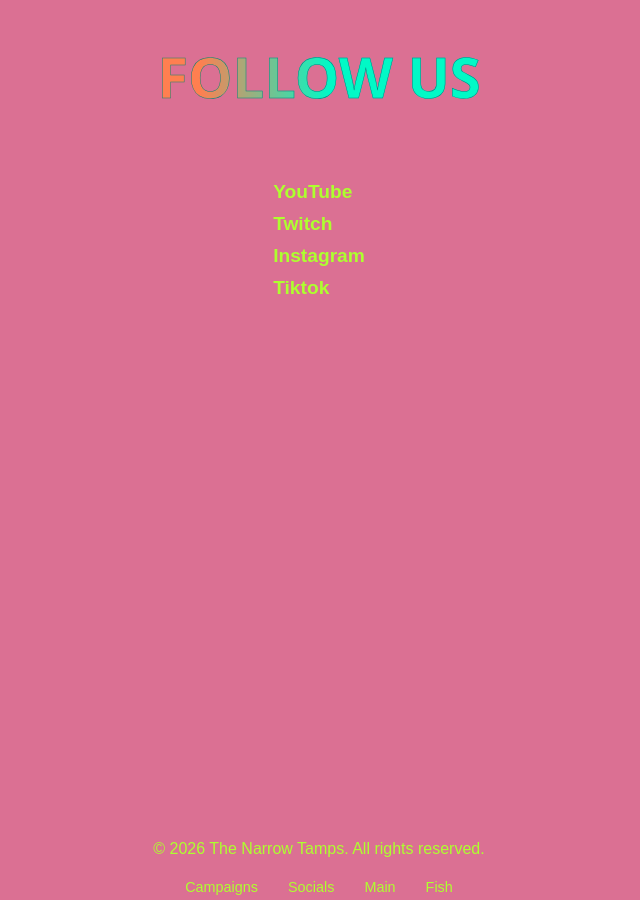
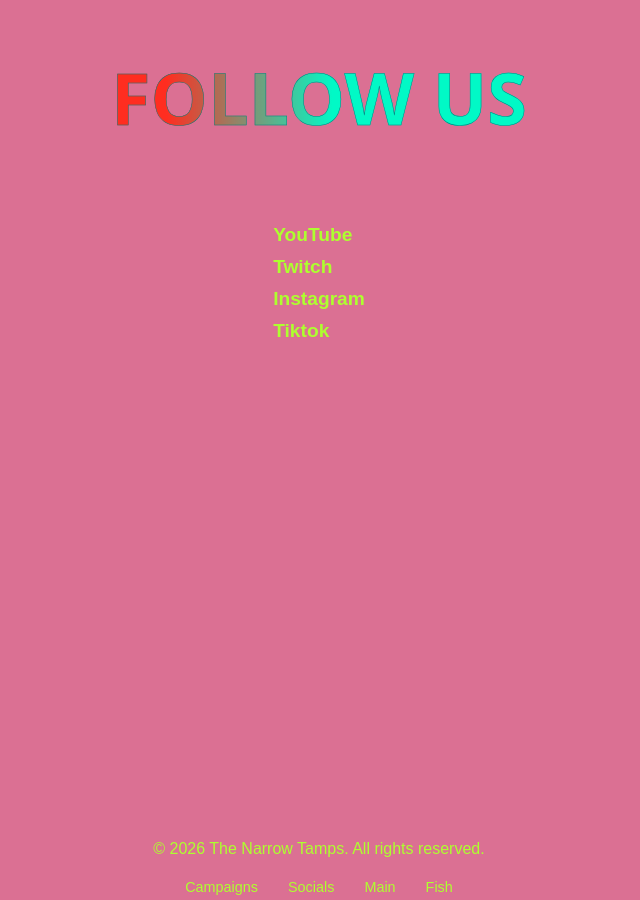
Before and after one commit to narrowtamps/narrowtamps.github.io, a Jekyll site: the page pages/socials.html, which Jekyll copies as it is, in a window 1280 px wide. Shown: the whole page, without its empty margins (321-961 px from the left). Built offline with Jekyll 4.4.1, drawn with Linux system fonts in a browser that asks for light colours; some web fonts are replaced.

Commit message:
Update socials.html

```diff
--- a/pages/socials.html
+++ b/pages/socials.html
@@ -53,7 +53,7 @@
 .shimmer-title {
 
     font-family: "Iceberg", system-ui; /* Add this line */
-    font-size: 3.5rem;
+    font-size: 4.5rem;
     font-weight: bold;
     text-transform: uppercase;
 
@@ -63,8 +63,8 @@
     background: linear-gradient(
         to right,
         #01F9C6 20%,
-        #FF7F50 40%,
-        #FF7F50 60%,
+        #FF2D20 40%,
+        #FF2D20 60%,
         #01F9C6 80%
     );
     background-size: 200% auto;
```
